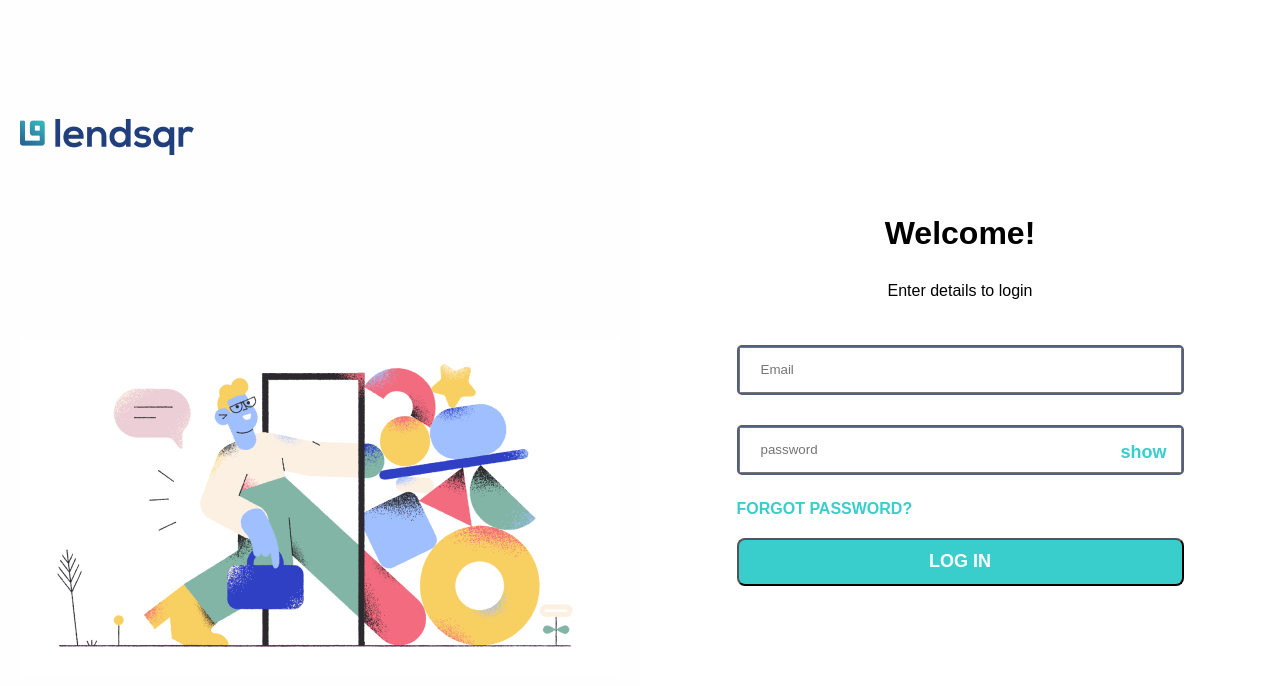
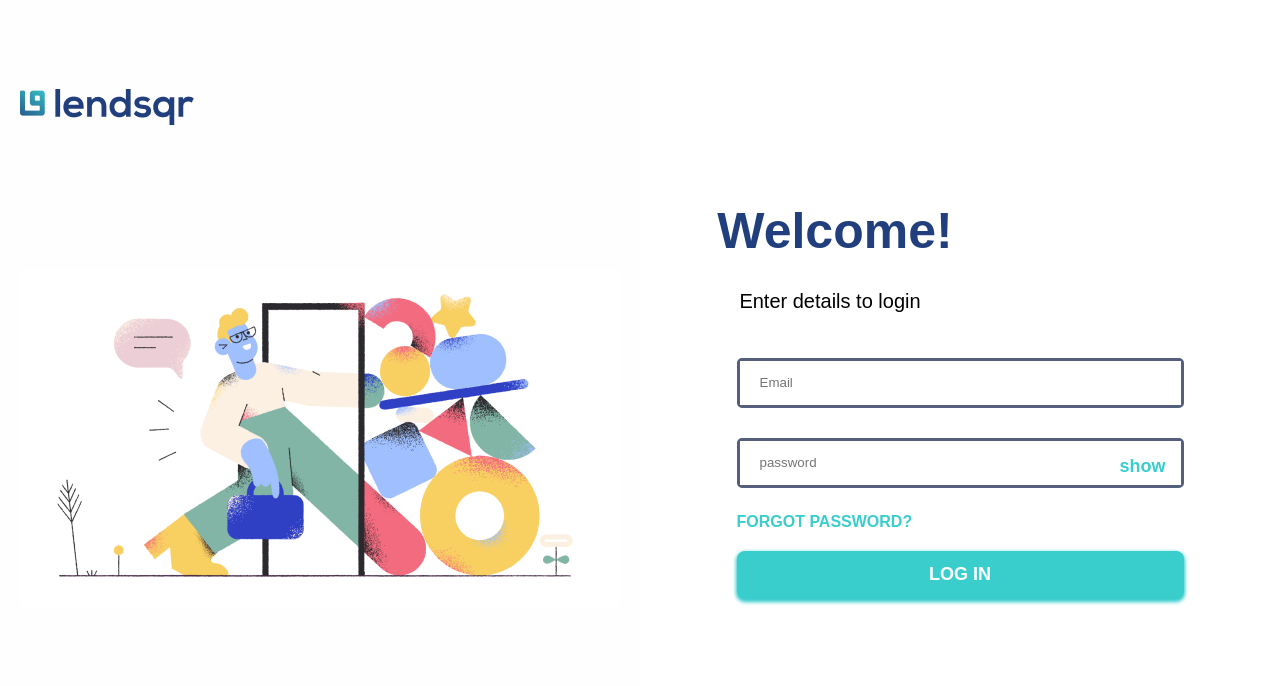
Before and after one commit to emperorbj/lendsqr-fe-test, a React (Vite) app in the folder leadsqr/: page / in a window 1280 px wide. Shown: the top 686 px of the page. Built offline with nearby package versions, Linux system fonts and the light colour scheme; the HTML template or start-up script is replaced by a standard one; a web font is replaced by a local one.

Commit message:
added shadow effect on the log in button

```diff
--- a/leadsqr/src/styles/Login.scss
+++ b/leadsqr/src/styles/Login.scss
@@ -26,7 +26,10 @@
         .images-container{
             display: flex;
             flex-direction: column;
-            gap: 180px;
+            gap: 140px;
+            .welcome-image{
+                margin-bottom: 100px;
+            }
         }
     }
 
@@ -37,20 +40,34 @@
         justify-content: center;
         flex-direction: column;
         gap: 30px;
+        h1{
+            margin-left: -250px;
+            font-size: 50px;
+            font-weight:bolder;
+            color: $secondaryTextColor;
+        }
+        p{
+            margin-left: -260px;
+            font-size: 20px;
+            font-family: $textFont;
+        }
         .form-container{
             display: flex;
             flex-direction: column;
             div{
                 width: 447px;
-                border:2px solid $primaryTextColor;
+                border:3px solid $primaryTextColor;
                 height: 50px;
                 border-radius: 5px;
                 margin: 15px 0px;
+                outline: none;
                 input{
                     width: 100%;
                     height: 100%;
                     padding-left: 20px;
                     color: $primaryTextColor;
+                    border: none;
+                    outline: none;
 
                 }
             }
@@ -79,6 +96,8 @@
                 color: $whiteText;
                 border-radius: 8px;
                 background-color: $blueButton;
+                border:none;
+                box-shadow: $blueButton 0px 2px 4px, $blueButton 0px 2px 4px;
 
 
             }
```
